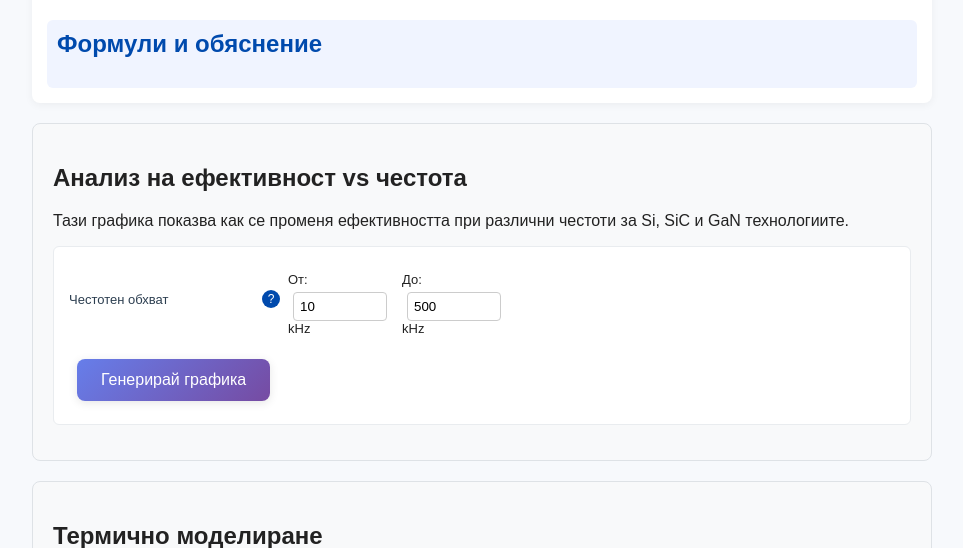
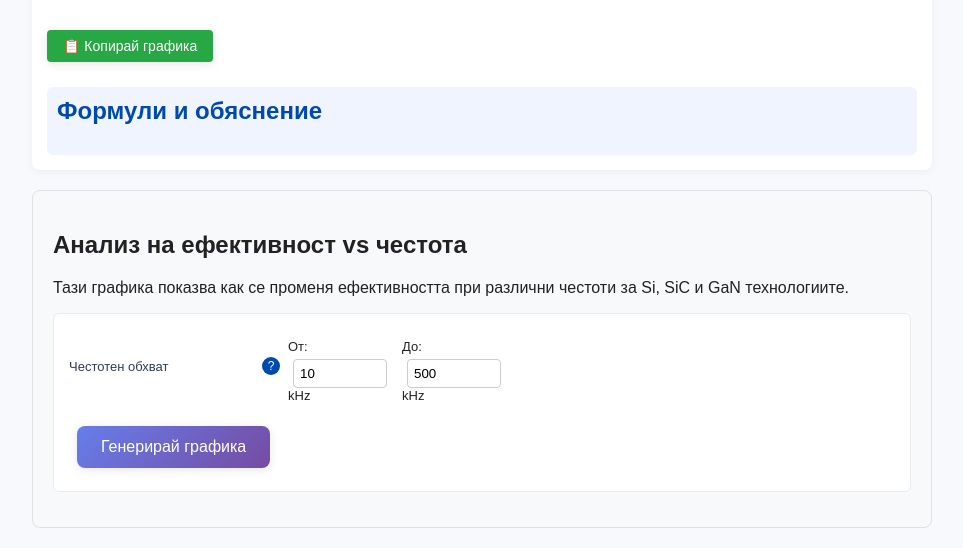
Before and after one commit to wafray93/PowerLossCalc, a Flask app: page / in a window 1280 px wide; the page is wider, and only the part inside the window is pictured. Shown: the part 1182-1730 px from the top of that part, without its empty margins (158-1121 px from the left). Run offline with Flask 3, Linux system fonts and the light colour scheme.

Commit message:
Add button to copy charts as images to the clipboard
Add functionality to copy charts to the clipboard as images by adding new buttons, JavaScript logic for image conversion and clipboard interaction, and CSS styling.

Replit-Commit-Author: Agent
Replit-Commit-Session-Id: 35db456f-c712-474e-9618-67bf690588bc
Replit-Commit-Checkpoint-Type: full_checkpoint
Replit-Commit-Screenshot-Url: https://storage.googleapis.com/screenshot-production-us-central1/7a54c3c4-03b2-40e6-af10-77373727e946/35db456f-c712-474e-9618-67bf690588bc/YSwvisx

```diff
--- a/static/script.js
+++ b/static/script.js
@@ -10,6 +10,7 @@ const LANGUAGES = {
     calculate: 'Изчисли',
     suggestOptimal: 'Предложи оптимални параметри',
     reset: 'Възстанови стойности',
+    copyChart: '📋 Копирай графика',
     transistorInfo: 'Информация за транзистора',
     results: 'Резултати',
     conductionLosses: 'Загуби от проводимост',
@@ -66,6 +67,7 @@ const LANGUAGES = {
     calculate: 'Calculate',
     suggestOptimal: 'Suggest Optimal Parameters',
     reset: 'Reset Values',
+    copyChart: '📋 Copy Chart',
     transistorInfo: 'Transistor Information',
     results: 'Results',
     conductionLosses: 'Conduction Losses',
@@ -1452,6 +1454,7 @@ function generateEfficiencyChart() {
   });
 
   document.getElementById('efficiencyChart').style.display = 'block';
+  document.getElementById('copyEfficiencyChart').style.display = 'inline-flex';
 
   // Show insights
   showEfficiencyInsights(frequencies, efficiencies, techType);
@@ -1526,6 +1529,72 @@ function showEfficiencyInsights(frequencies, efficiencies, techType) {
 
   document.getElementById('efficiencyInsights').innerHTML = insights;
   document.getElementById('efficiencyInsights').style.display = 'block';
+}
+
+// Функция за копиране на графики в clipboard като изображение
+async function copyChartToClipboard(chartId) {
+  try {
+    // Намираме canvas елемента
+    const canvas = document.getElementById(chartId);
+    if (!canvas) {
+      throw new Error('Chart not found');
+    }
+
+    // Проверяваме дали има активна графика
+    let chartInstance;
+    if (chartId === 'lossChart' && chart) {
+      chartInstance = chart;
+    } else if (chartId === 'efficiencyChart' && window.efficiencyChart) {
+      chartInstance = window.efficiencyChart;
+    } else {
+      throw new Error('No active chart found');
+    }
+
+    // Генерираме base64 изображение от графиката
+    const base64Image = chartInstance.toBase64Image();
+
+    // Конвертираме base64 в blob
+    const response = await fetch(base64Image);
+    const blob = await response.blob();
+
+    // Създаваме ClipboardItem и копираме в clipboard
+    const clipboardItem = new ClipboardItem({ 'image/png': blob });
+    await navigator.clipboard.write([clipboardItem]);
+
+    // Показваме успешно съобщение
+    const button = document.getElementById(chartId === 'lossChart' ? 'copyLossChart' : 'copyEfficiencyChart');
+    const originalText = button.textContent;
+    button.textContent = currentLang === 'bg' ? '✅ Копирано!' : '✅ Copied!';
+    button.disabled = true;
+
+    setTimeout(() => {
+      button.textContent = originalText;
+      button.disabled = false;
+    }, 2000);
+
+  } catch (error) {
+    console.error('Error copying chart:', error);
+
+    // Показваме грешка
+    const button = document.getElementById(chartId === 'lossChart' ? 'copyLossChart' : 'copyEfficiencyChart');
+    const originalText = button.textContent;
+    button.textContent = currentLang === 'bg' ? '❌ Грешка' : '❌ Error';
+    button.disabled = true;
+
+    setTimeout(() => {
+      button.textContent = originalText;
+      button.disabled = false;
+    }, 2000);
+
+    // Fallback - показваме URL в нов прозорец ако clipboard API не работи
+    if (chartId === 'lossChart' && chart) {
+      const newWindow = window.open();
+      newWindow.document.write(`<img src="${chart.toBase64Image()}" alt="Loss Chart">`);
+    } else if (chartId === 'efficiencyChart' && window.efficiencyChart) {
+      const newWindow = window.open();
+      newWindow.document.write(`<img src="${window.efficiencyChart.toBase64Image()}" alt="Efficiency Chart">`);
+    }
+  }
 }
 
 // Scientific explanation of technology physics
@@ -1765,6 +1834,10 @@ document.getElementById('suggestBtn').addEventListener('click', function() {
 document.getElementById('generateEffChart').addEventListener('click', generateEfficiencyChart);
 document.getElementById('calculateThermal').addEventListener('click', calculateThermalParameters);
 
+// Event listeners за копиране на графики
+document.getElementById('copyLossChart').addEventListener('click', () => copyChartToClipboard('lossChart'));
+document.getElementById('copyEfficiencyChart').addEventListener('click', () => copyChartToClipboard('efficiencyChart'));
+
 document.getElementById('resetBtn').addEventListener('click',()=>{
   document.getElementById('techSelect').value="SiC";
   document.getElementById('vdc').value=100;
--- a/static/style.css
+++ b/static/style.css
@@ -617,3 +617,27 @@ footer {
     margin: 8px 0;
   }
 }
+
+/* Бутони за копиране на графики */
+.copy-chart-btn {
+  margin: 10px 0;
+  padding: 8px 16px;
+  background: #28a745;
+  color: white;
+  border: none;
+  border-radius: 4px;
+  cursor: pointer;
+  font-size: 14px;
+  display: inline-flex;
+  align-items: center;
+  gap: 5px;
+}
+
+.copy-chart-btn:hover {
+  background: #218838;
+}
+
+.copy-chart-btn:disabled {
+  background: #6c757d;
+  cursor: not-allowed;
+}
--- a/templates/index.html
+++ b/templates/index.html
@@ -123,6 +123,7 @@
       </table>
 
       <canvas id="lossChart"></canvas>
+      <button id="copyLossChart" class="copy-chart-btn" data-lang="copyChart">📋 Копирай графика</button>
 
       <div class="explanation">
         <h2 data-lang="formulasTitle">Формули и обяснение</h2>
@@ -150,6 +151,7 @@
       </div>
 
       <canvas id="efficiencyChart" style="display: none;"></canvas>
+      <button id="copyEfficiencyChart" class="copy-chart-btn" data-lang="copyChart" style="display: none;">📋 Копирай графика</button>
       <div id="efficiencyInsights" class="insights-box" style="display: none;"></div>
     </section>
 
```
